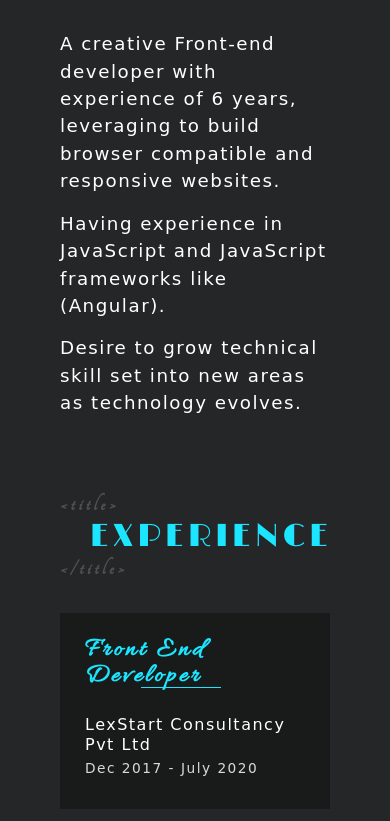
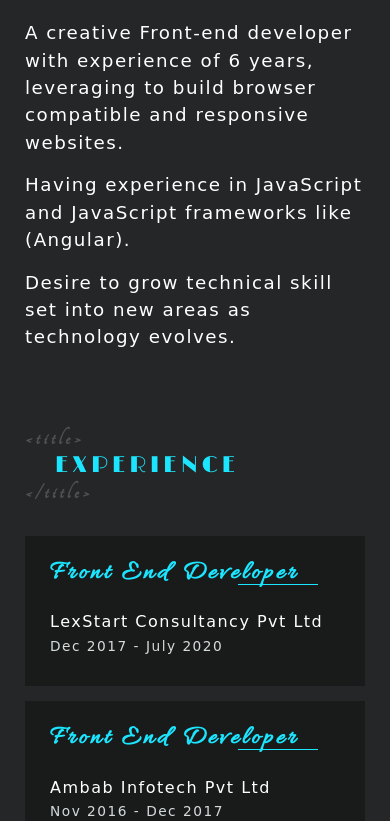
Before and after one commit to GawadNikita/my_portfolio, a plain HTML site: page index.html in a window 390 px wide. Shown: the part 266-1087 px from the top of the page. Drawn offline with nearby package versions, Linux system fonts and the light colour scheme; a web font is replaced by a local one.

Commit message:
CSS for mobile

```diff
--- a/scss/_common.scss
+++ b/scss/_common.scss
@@ -223,7 +223,7 @@ footer{
 	.section-wrapper{
 		.section{
 			.content{
-				padding: 0px 60px;
+				padding: 0px 25px;
 			}
 		}
 	}
@@ -253,7 +253,7 @@ footer{
 		}
 	}
 	.section-title{
-		@include font-size(28);
+		@include font-size(20);
 	}
 	.skill-bar{
 		.skill{
@@ -268,7 +268,7 @@ footer{
 		}
 	}
 	.download-resume{
-		@include font-size(18); margin-bottom: 100px;
+		@include font-size(13); margin-bottom: 100px;
 	}
 	footer{
 		.social-links{
```
Also changed, not shown: css/style.css.
